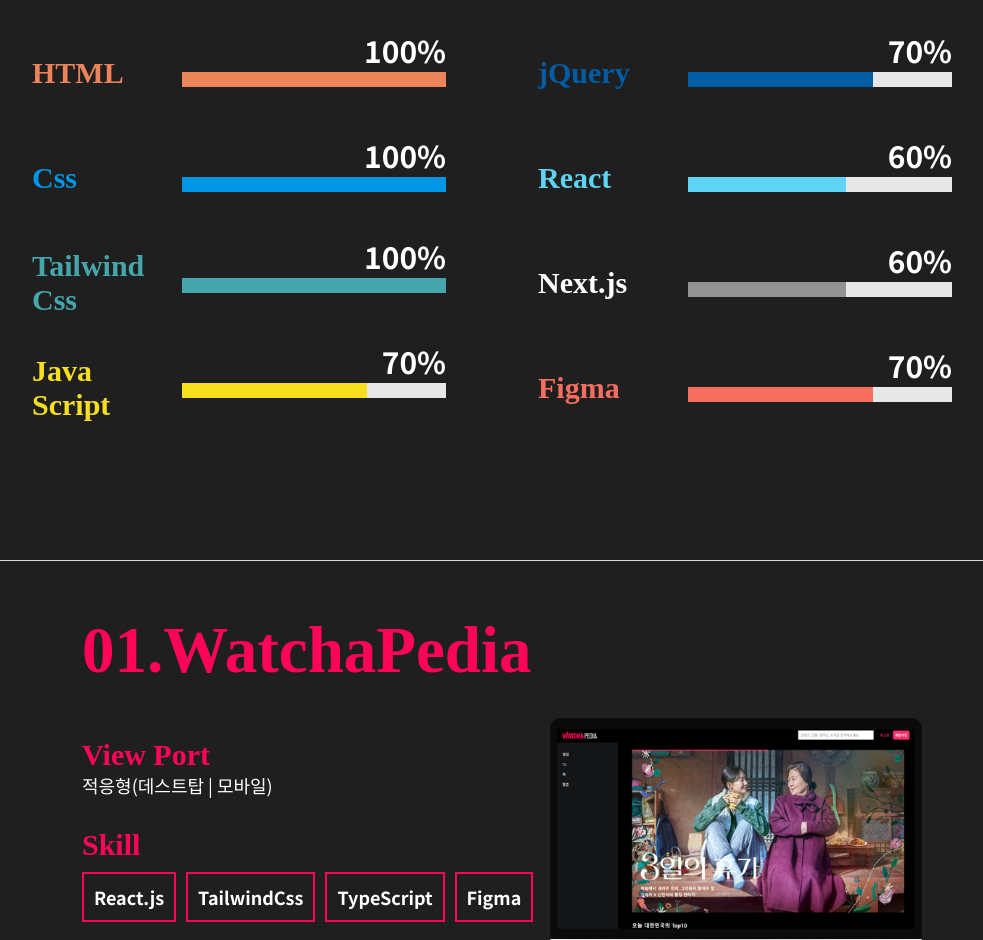
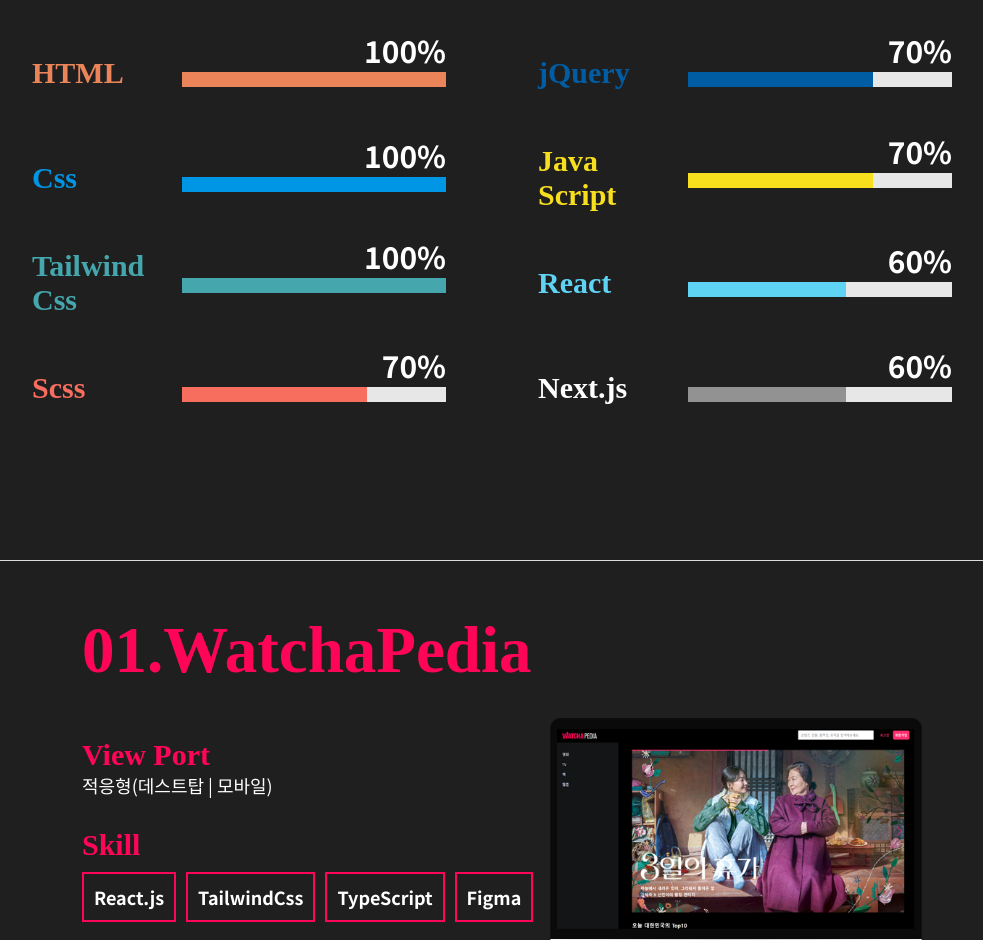
Before and after one commit to lrb-user/2024portfolio, a plain HTML site: page index.html in a window 1280 px wide. Shown: the part 1840-2780 px from the top of the page, without its empty margins (178-1161 px from the left). Drawn offline with nearby package versions, Linux system fonts and the light colour scheme; a web font is replaced by a local one.

Commit message:
스킬 변경

```diff
--- a/css/index.css
+++ b/css/index.css
@@ -552,7 +552,7 @@ header .menu{
 .skillItem.tail .title{
   color: #45a7ad;
 }
-.skillItem.figma .title{
+.skillItem.scss .title{
   color: #f76d5e;
 }
 .gaugeItemBox {
--- a/index.html
+++ b/index.html
@@ -388,12 +388,12 @@
                         </div>
                     </div>
                   </div>
-                  <div class="skillItem js">
-                      <div class="title">Java<br/>Script</div>
-                      <div class="gaugeItemBox" style="top:-15%;">
+                  <div class="skillItem scss">
+                    <div class="title">Scss</div>
+                    <div class="gaugeItemBox">
                           <div class="gauge__num">70%</div>
                           <div class="gauge__box">
-                              <div class="gauge gauge_3"></div>
+                              <div class="gauge gauge_8"></div>
                           </div>
                       </div>
                   </div>
@@ -405,6 +405,15 @@
                         <div class="gauge__num">70%</div>
                         <div class="gauge__box">
                             <div class="gauge gauge_4"></div>
+                        </div>
+                    </div>
+                  </div>
+                  <div class="skillItem js">
+                    <div class="title">Java<br/>Script</div>
+                    <div class="gaugeItemBox" style="top:-15%;">
+                        <div class="gauge__num">70%</div>
+                        <div class="gauge__box">
+                            <div class="gauge gauge_3"></div>
                         </div>
                     </div>
                   </div>
@@ -423,15 +432,6 @@
                           <div class="gauge__num">60%</div>
                           <div class="gauge__box">
                               <div class="gauge gauge_6"></div>
-                          </div>
-                      </div>
-                  </div>
-                  <div class="skillItem figma">
-                    <div class="title">Figma</div>
-                    <div class="gaugeItemBox">
-                          <div class="gauge__num">70%</div>
-                          <div class="gauge__box">
-                              <div class="gauge gauge_8"></div>
                           </div>
                       </div>
                   </div>
```
